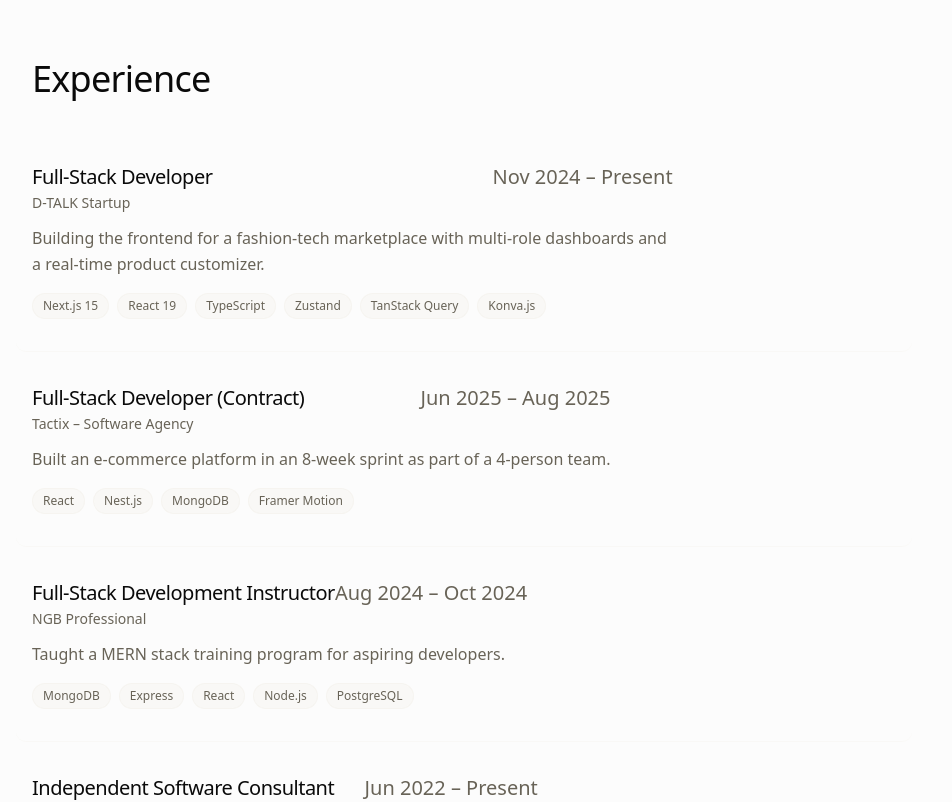
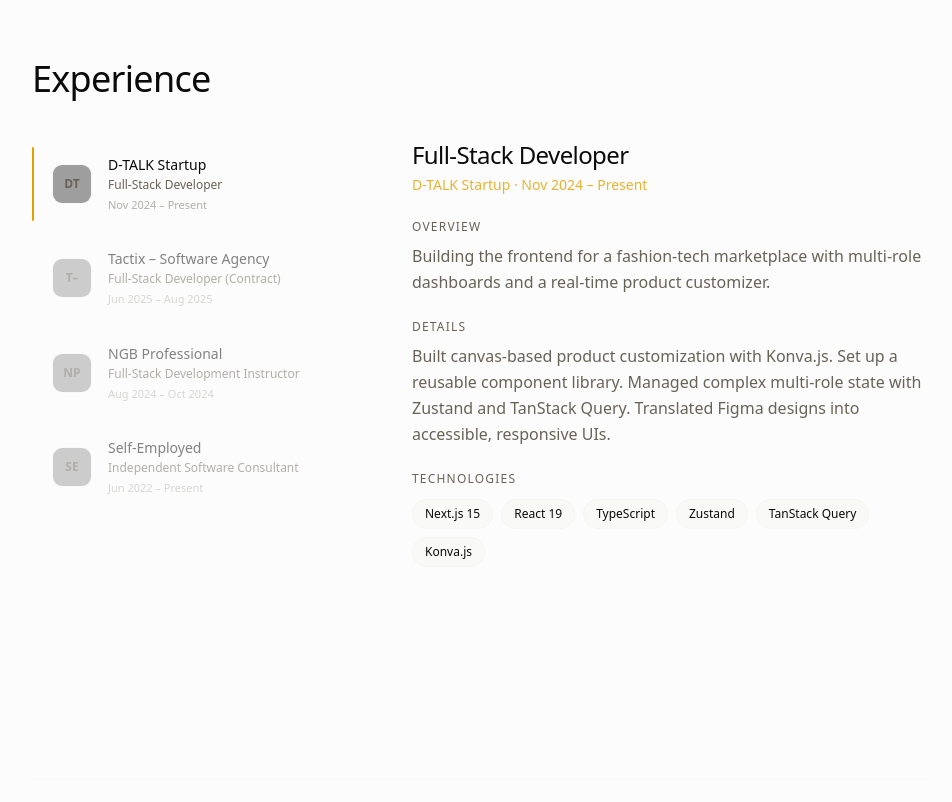
Before and after one commit to hamzabenarfa/portfolio, a Next.js app: page /en in a window 1280 px wide. Shown: the part 2580-3382 px from the top of the page, without its empty margins (160-1112 px from the left). Built offline with nearby package versions, Linux system fonts and the light colour scheme; no server answers; grey boxes are pictures that could not be loaded.

Commit message:
feat: redesign experience section to minimal tabbed layout

```diff
--- a/app/[locale]/(home)/_components/experience.tsx
+++ b/app/[locale]/(home)/_components/experience.tsx
@@ -2,28 +2,18 @@
 
 import { useState } from "react";
 import { useTranslations } from "next-intl";
-import { motion } from "framer-motion";
+import { motion, AnimatePresence } from "framer-motion";
+import Image from "next/image";
 import { WORK_EXPERIENCE } from "@/data/consts";
-import JobModal from "@/components/job-modal";
-import { WorkItem } from "./work-item";
-
 import { Section } from "@/components/section";
 import { fadeInUp, staggerContainer } from "@/lib/animations";
 
 export function Experience() {
     const t = useTranslations();
-    const [selectedJob, setSelectedJob] = useState<
-        (typeof WORK_EXPERIENCE)[0] | null
-    >(null);
-    const [isModalOpen, setIsModalOpen] = useState(false);
-
-    const handleJobClick = (job: (typeof WORK_EXPERIENCE)[0]) => {
-        setSelectedJob(job);
-        setIsModalOpen(true);
-    };
+    const [activeIndex, setActiveIndex] = useState(0);
+    const activeJob = WORK_EXPERIENCE[activeIndex];
 
     return (
-        <>
         <Section id="work" className="py-20">
             <motion.div
                 initial="hidden"
@@ -33,27 +23,191 @@
             >
                 <motion.h2
                     variants={fadeInUp}
-                        className="text-3xl sm:text-4xl font-light mb-8"
+                    className="text-3xl sm:text-4xl font-light mb-10"
                 >
                     {t("experience.title")}
                 </motion.h2>
-                    <motion.div variants={fadeInUp}>
-                        {WORK_EXPERIENCE.map((job) => (
-                            <WorkItem
+
+                <motion.div
+                    variants={fadeInUp}
+                    className="flex flex-col lg:flex-row gap-0 lg:gap-8"
+                >
+                    {/* ── Left: Tabs ── */}
+                    <div className="flex lg:flex-col overflow-x-auto lg:overflow-x-visible gap-1 lg:w-[340px] shrink-0 border-b lg:border-b-0 lg:border-r border-secondary/20 pb-2 lg:pb-0 lg:pr-2">
+                        {WORK_EXPERIENCE.map((job, index) => (
+                            <TabButton
                                 key={job.id}
                                 job={job}
-                                onClick={() => handleJobClick(job)}
+                                isActive={index === activeIndex}
+                                onClick={() => setActiveIndex(index)}
                             />
                         ))}
+                    </div>
+
+                    {/* ── Right: Detail Panel ── */}
+                    <div className="flex-1 min-h-[320px] pt-6 lg:pt-0 lg:pl-2">
+                        <AnimatePresence mode="wait">
+                            <DetailPanel key={activeJob.id} job={activeJob} />
+                        </AnimatePresence>
+                    </div>
                 </motion.div>
             </motion.div>
         </Section>
-
-            <JobModal
-                isOpen={isModalOpen}
-                onClose={setIsModalOpen}
-                job={selectedJob}
-            />
-        </>
     );
 }
+
+/* ─────────────────────────── Tab Button ─────────────────────────── */
+
+function TabButton({
+    job,
+    isActive,
+    onClick,
+}: {
+    job: (typeof WORK_EXPERIENCE)[0];
+    isActive: boolean;
+    onClick: () => void;
+}) {
+    const t = useTranslations(`experienceItems.${job.key}`);
+
+    return (
+        <button
+            type="button"
+            onClick={onClick}
+            className={`
+                group relative flex items-center gap-4 w-full text-left
+                pl-5 pr-3 py-4 transition-all duration-300
+                cursor-pointer whitespace-nowrap lg:whitespace-normal
+                ${isActive ? "opacity-100" : "opacity-50 hover:opacity-80"}
+            `}
+            aria-label={`View details for ${t("role")} at ${t("company")}`}
+            aria-selected={isActive}
+            role="tab"
+        >
+            {/* Active indicator — thin left accent */}
+            <motion.span
+                layoutId="activeTab"
+                className="absolute left-0 top-2 bottom-2 w-[2px] rounded-full bg-primary hidden lg:block"
+                animate={{ opacity: isActive ? 1 : 0 }}
+                transition={{ type: "spring", stiffness: 380, damping: 30 }}
+            />
+
+            {/* Company Logo */}
+            <CompanyLogo logo={job.logo} company={t("company")} />
+
+            {/* Info */}
+            <div className="min-w-0">
+                <p className="text-sm font-medium text-foreground truncate">
+                    {t("company")}
+                </p>
+                <p className="text-xs text-muted-foreground truncate mt-0.5">
+                    {t("role")}
+                </p>
+                <p className="text-[11px] text-muted-foreground/50 mt-1">
+                    {t("year")}
+                </p>
+            </div>
+        </button>
+    );
+}
+
+/* ─────────────────────────── Detail Panel ─────────────────────────── */
+
+function DetailPanel({ job }: { job: (typeof WORK_EXPERIENCE)[0] }) {
+    const t = useTranslations(`experienceItems.${job.key}`);
+
+    return (
+        <motion.div
+            initial={{ opacity: 0, x: 20 }}
+            animate={{ opacity: 1, x: 0 }}
+            exit={{ opacity: 0, x: -20 }}
+            transition={{ duration: 0.25 }}
+            className="space-y-6"
+        >
+            {/* Header */}
+            <div>
+                <h3 className="text-xl sm:text-2xl font-medium text-foreground">
+                    {t("role")}
+                </h3>
+                <p className="text-sm text-primary/80 mt-1">
+                    {t("company")} &middot; {t("year")}
+                </p>
+            </div>
+
+            {/* Description */}
+            <div>
+                <h4 className="text-xs uppercase tracking-widest text-muted-foreground mb-2">
+                    Overview
+                </h4>
+                <p className="text-muted-foreground leading-relaxed">
+                    {t("description")}
+                </p>
+            </div>
+
+            {/* Details */}
+            <div>
+                <h4 className="text-xs uppercase tracking-widest text-muted-foreground mb-2">
+                    Details
+                </h4>
+                <p className="text-muted-foreground leading-relaxed">
+                    {t("details")}
+                </p>
+            </div>
+
+            {/* Tech */}
+            <div>
+                <h4 className="text-xs uppercase tracking-widest text-muted-foreground mb-3">
+                    Technologies
+                </h4>
+                <div className="flex flex-wrap gap-2">
+                    {job.tech.map((tech) => (
+                        <span
+                            key={tech}
+                            className="text-xs px-3 py-1.5 rounded-full bg-secondary/20 text-foreground border border-secondary/40 hover:border-primary/50 hover:bg-primary/10 transition-all duration-300"
+                        >
+                            {tech}
+                        </span>
+                    ))}
+                </div>
+            </div>
+        </motion.div>
+    );
+}
+
+/* ─────────────────────────── Company Logo (graceful fallback) ─────────────────────────── */
+
+function CompanyLogo({
+    logo,
+    company,
+}: {
+    logo?: string;
+    company: string;
+}) {
+    const initials = company
+        .split(/[\s-]+/)
+        .map((w) => w[0])
+        .join("")
+        .slice(0, 2)
+        .toUpperCase();
+
+    return (
+        <div className="relative w-10 h-10 shrink-0 rounded-lg overflow-hidden bg-secondary/20 border border-secondary/30 flex items-center justify-center">
+            {logo ? (
+                <Image
+                    src={logo}
+                    alt={company}
+                    fill
+                    sizes="40px"
+                    className="object-cover"
+                    onError={(e) => {
+                        // Hide the broken image — the fallback initials behind it become visible
+                        (e.target as HTMLImageElement).style.display = "none";
+                    }}
+                />
+            ) : null}
+            {/* Fallback initials — always rendered behind the image */}
+            <span className="text-xs font-bold text-muted-foreground select-none absolute">
+                {initials}
+            </span>
+        </div>
+    );
+}
--- a/components/job-modal.tsx
+++ /dev/null
@@ -1,69 +0,0 @@
-"use client";
-
-import { useTranslations } from "next-intl";
-import {
-  Dialog,
-  DialogContent,
-  DialogHeader,
-  DialogTitle,
-  DialogDescription,
-} from "@/components/ui/dialog";
-
-interface JobModalProps {
-  isOpen: boolean;
-  onClose: (open: boolean) => void;
-  job: {
-    id: number;
-    key: string;
-    tech: string[];
-  } | null;
-}
-
-export default function JobModal({ isOpen, onClose, job }: JobModalProps) {
-  const t = useTranslations(job ? `experienceItems.${job.key}` : "experienceItems");
-
-  if (!job) return null;
-
-  return (
-    <Dialog open={isOpen} onOpenChange={onClose}>
-      <DialogContent className="max-w-2xl max-h-[80vh] overflow-y-auto">
-        <DialogHeader>
-          <DialogTitle className="text-2xl">{t("role")}</DialogTitle>
-          <DialogDescription className="text-base">
-            {t("company")} • {t("year")}
-          </DialogDescription>
-        </DialogHeader>
-
-        <div className="space-y-6 py-4">
-          <div>
-            <h4 className="font-semibold text-foreground mb-2">Overview</h4>
-            <p className="text-muted-foreground leading-relaxed">
-              {t("description")}
-            </p>
-          </div>
-
-          <div>
-            <h4 className="font-semibold text-foreground mb-2">Details</h4>
-            <p className="text-muted-foreground leading-relaxed">
-              {t("details")}
-            </p>
-          </div>
-
-          <div>
-            <h4 className="font-semibold text-foreground mb-3">Technologies</h4>
-            <div className="flex flex-wrap gap-2">
-              {job.tech.map((tech) => (
-                <span
-                  key={tech}
-                  className="px-3 py-1 bg-secondary/20 text-foreground text-sm rounded-full border border-secondary/40 hover:border-primary/60 hover:bg-primary/10 transition-all duration-300"
-                >
-                  {tech}
-                </span>
-              ))}
-            </div>
-          </div>
-        </div>
-      </DialogContent>
-    </Dialog>
-  );
-}
--- a/data/consts.ts
+++ b/data/consts.ts
@@ -141,6 +141,7 @@
   {
     id: 1,
     key: "job_1",
+    logo: "/companies/dtalk.png",
     tech: [
       "Next.js 15",
       "React 19",
@@ -153,16 +154,19 @@
   {
     id: 2,
     key: "job_2",
+    logo: "/companies/tactix.png",
     tech: ["React", "Nest.js", "MongoDB", "Framer Motion"],
   },
   {
     id: 3,
     key: "job_3",
+    logo: "/companies/ngb.png",
     tech: ["MongoDB", "Express", "React", "Node.js", "PostgreSQL"],
   },
   {
     id: 4,
     key: "job_4",
+    logo: "/companies/freelance.png",
     tech: ["Next.js", "React", "TypeScript", "Node.js", "PostgreSQL", "MySQL"],
   },
 ];
```
Lines whose indentation alone changed are shown as unchanged.
